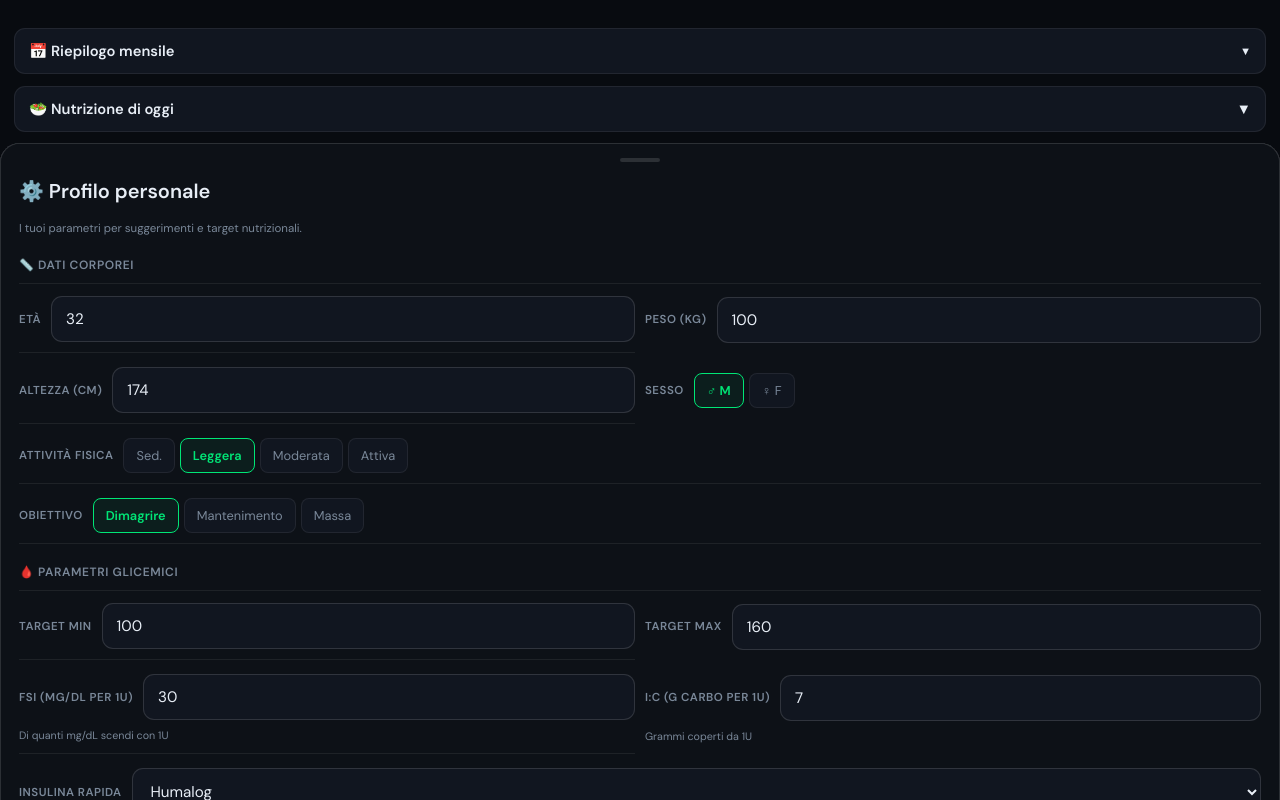
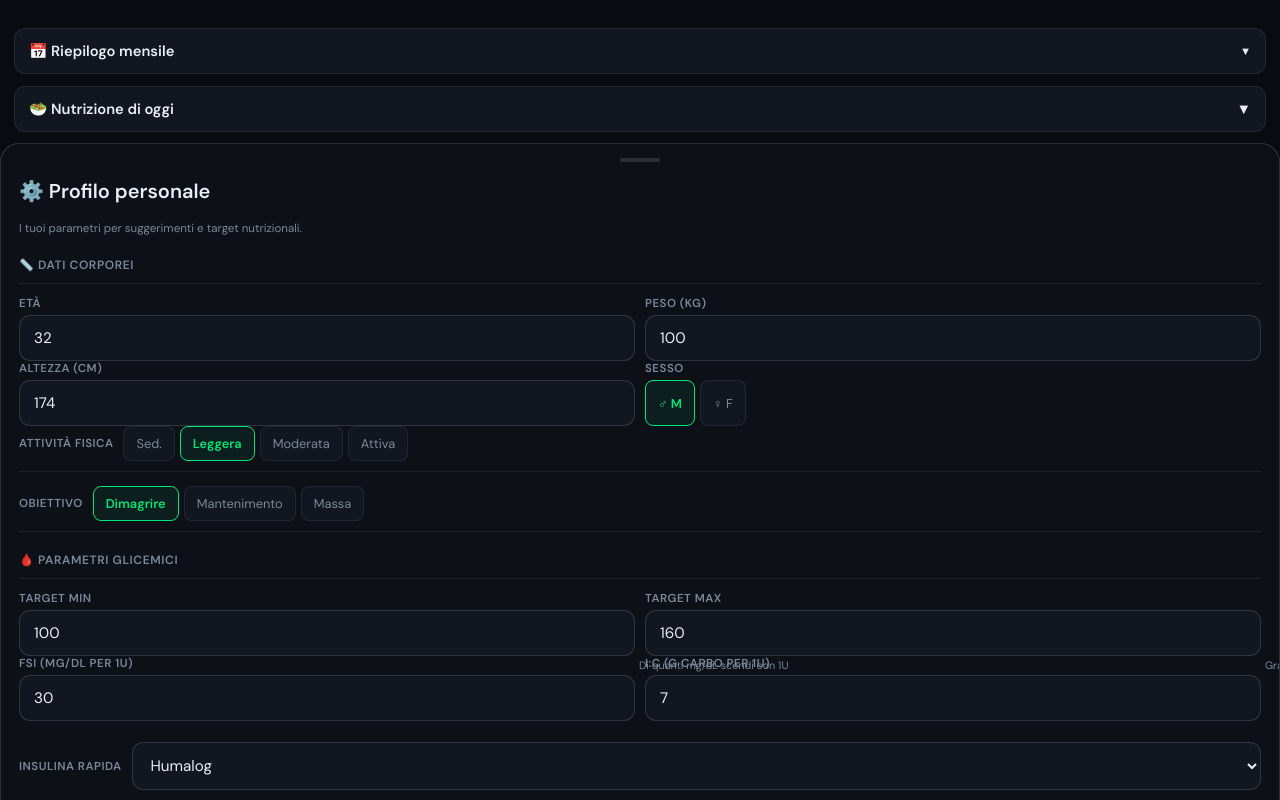
Before and after one commit to lazzariandreala-boop/glicolog_2.0, a Vue app: page / in a window 1280 px wide. Shown: the part 657-1457 px from the top of the page. Built offline with nearby package versions, Linux system fonts and the light colour scheme; the HTML template or start-up script is replaced by a standard one.

Commit message:
some fix

```diff
--- a/src/assets/main.css
+++ b/src/assets/main.css
@@ -211,10 +211,23 @@ body { font-family: var(--sans); color: var(--txt); background: var(--bg); min-h
 .fr { display: flex; align-items: center; flex-wrap: wrap; gap: 6px 10px; margin-bottom: 14px; padding-bottom: 10px; border-bottom: 1px solid var(--bdr) }
 .fr:last-of-type { border-bottom: none }
 .fl { flex: 0 0 auto; font-size: .72rem; font-weight: 700; color: var(--txt2); text-transform: uppercase; letter-spacing: .5px; margin-bottom: 0; white-space: nowrap }
-.fi { flex: 1; min-width: 140px; background: var(--card); border: 1px solid var(--bdr2); border-radius: 11px; color: var(--txt); font-family: var(--sans); font-size: .95rem; padding: 12px 14px; outline: none; transition: border-color .15s, box-shadow .15s }
+/* .fi senza min-width fisso — si adatta al contenitore */
+.fi { flex: 1; min-width: 0; background: var(--card); border: 1px solid var(--bdr2); border-radius: 11px; color: var(--txt); font-family: var(--sans); font-size: .95rem; padding: 12px 14px; outline: none; transition: border-color .15s, box-shadow .15s }
 .fi:focus { border-color: var(--g); box-shadow: 0 0 0 3px rgba(0,230,118,.08) }
 .fi-hint { flex-basis: 100%; font-size: .67rem; color: var(--txt2); margin-top: 2px; line-height: 1.4 }
 .fi.big { font-size: 2rem; font-weight: 500; font-family: var(--mono); text-align: center; padding: 16px }
+/* Elementi full-width dentro .fr: vanno sempre su riga propria */
+.fr > .food-rows, .fr > .add-food-row, .fr > .food-rows-total,
+.fr > .g2, .fr > .g3, .fr > .g4, .fr > .mbox { flex: 0 0 100%; min-width: 0 }
+/* SegmentControl e TrendSelector: si espandono nel flex */
+.fr > .seg { flex: 1; min-width: 0 }
+.fr > .trend-sel { flex: 0 0 auto }
+/* .fr dentro celle di grid: layout colonna (label sopra, input sotto) */
+.g2 > .fr, .g3 > .fr, .g4 > .fr { flex-direction: column; align-items: flex-start; padding-bottom: 0; border-bottom: none; gap: 4px; margin-bottom: 0 }
+.g2 > .fr > .fi, .g3 > .fr > .fi, .g4 > .fr > .fi { width: 100%; min-width: 0; flex: none }
+/* .mbox macro box: always colonna */
+.mbox .fr { flex-direction: column; align-items: flex-start; padding-bottom: 0; border-bottom: none; gap: 4px; margin-bottom: 0 }
+.mbox .fr .fi { width: 100%; min-width: 0; flex: none }
 .g2 { display: grid; grid-template-columns: 1fr 1fr; gap: 10px }
 .g4 { display: grid; grid-template-columns: 1fr 1fr 1fr 1fr; gap: 8px }
 .g3 { display: grid; grid-template-columns: 1fr 1fr 1fr; gap: 8px }
@@ -291,17 +304,24 @@ body { font-family: var(--sans); color: var(--txt); background: var(--bg); min-h
 .bolo-edit input { background: transparent; border: none; outline: none; font-family: var(--mono); font-size: 1.45rem; font-weight: 700; color: var(--p); width: 60px; text-align: center }
 
 /* ── AUTOCOMPLETE ── */
-.ac { display: none; position: absolute; left: 0; right: 0; top: calc(100% + 4px); background: var(--card); border: 1px solid var(--bdr2); border-radius: 12px; box-shadow: 0 8px 28px rgba(0,0,0,.45); z-index: 300; max-height: 220px; overflow-y: auto }
+.ac { display: none; position: absolute; left: 0; right: 0; top: calc(100% + 4px); background: var(--card); border: 1px solid var(--bdr2); border-radius: 12px; box-shadow: 0 8px 28px rgba(0,0,0,.45); z-index: 300; max-height: 260px; overflow-y: auto }
 .ac.on { display: block }
-.aci { padding: 10px 14px; cursor: pointer; border-bottom: 1px solid var(--bdr); transition: background .1s; font-size: .88rem; color: var(--txt) }
+.aci { padding: 10px 14px; cursor: pointer; border-bottom: 1px solid var(--bdr); transition: background .1s; color: var(--txt) }
 .aci:last-child { border-bottom: none }
 .aci:active { background: var(--card2) }
+/* Nome alimento: riga piena, non troncata */
+.aci-name-full { font-size: .9rem; font-weight: 500; color: var(--txt); display: flex; align-items: center; gap: 6px; flex-wrap: wrap; line-height: 1.3 }
+/* Valori nutrizionali: riga sotto, compatta */
+.aci-mac-row { font-size: .7rem; color: var(--txt2); font-family: var(--mono); display: flex; gap: 5px; align-items: center; margin-top: 3px; flex-wrap: wrap }
+.aci-sep { color: var(--bdr2) }
+.aci-c { color: var(--nut); font-weight: 600 }
+.aci-k { color: var(--o) }
+.aci-unit { color: var(--txt2); font-size: .65rem }
+.aci-src { font-size: .6rem; background: rgba(64,196,255,.15); color: var(--b); border-radius: 3px; padding: 1px 5px; font-family: var(--sans); font-weight: 600 }
+/* Classi legacy per compatibilità */
 .aci-row { display: flex; align-items: center; justify-content: space-between; gap: 8px }
 .aci-name { font-size: .88rem; flex: 1; min-width: 0; overflow: hidden; text-overflow: ellipsis; white-space: nowrap }
 .aci-mac { font-size: .72rem; color: var(--txt2); font-family: var(--mono); flex-shrink: 0; display: flex; gap: 4px; align-items: center }
-.aci-c { color: var(--nut) }
-.aci-k { color: var(--txt2) }
-.aci-src { font-size: .62rem; background: rgba(64,196,255,.15); color: var(--b); border-radius: 3px; padding: 1px 4px }
 .aci-footer { padding: 9px 14px; color: var(--txt2); font-size: .78rem; cursor: pointer; text-align: center; border-top: 1px solid var(--bdr) }
 .aci-footer:active { background: var(--card2) }
 .aci-spin { padding: 12px 14px; text-align: center; color: var(--txt2); font-size: .8rem }
--- a/src/components/shared/FoodRow.vue
+++ b/src/components/shared/FoodRow.vue
@@ -22,18 +22,18 @@
             @mousedown.prevent="pickResult(r)"
             @touchstart.prevent="pickResult(r)"
           >
-            <div class="aci-row">
-              <span class="aci-name">{{ r.name }}</span>
-              <span v-if="r.mac" class="aci-mac">
-                <span class="aci-c">C {{ r.mac.c }}g</span>
-                <span class="aci-unit">/100g</span>
-                <span class="aci-k"> {{ r.mac.k }}kcal</span>
-                <span v-if="r.online" class="aci-src">OFF</span>
-              </span>
+            <div class="aci-name-full">{{ r.name }}<span v-if="r.online" class="aci-src">web</span></div>
+            <div v-if="r.mac" class="aci-mac-row">
+              <span class="aci-c">C {{ r.mac.c }}g</span>
+              <span class="aci-sep">·</span>
+              <span>P {{ r.mac.p }}g</span>
+              <span class="aci-sep">·</span>
+              <span class="aci-k">{{ r.mac.k }} kcal</span>
+              <span class="aci-unit">/100g</span>
             </div>
           </div>
           <div v-if="searching" class="aci-spin">🔍 Ricerca online…</div>
-          <div v-if="acResults.length > 0" class="aci-footer" @mousedown.prevent="searchOnline">🔍 Ricerca approfondita…</div>
+          <div v-if="acResults.length > 0" class="aci-footer" @mousedown.prevent="searchOnline">🔍 Ricerca approfondita online…</div>
         </div>
       </div>
 
```
Also changed, not shown: 6 other files (tests, documents, lock files or other folders).
